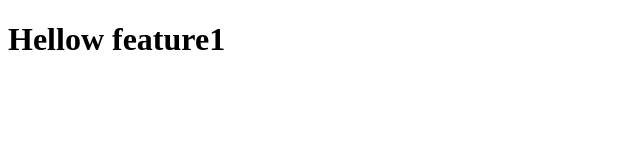
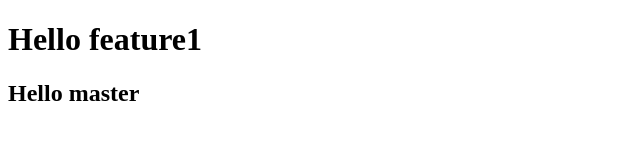
Before and after one commit to sreyrot/branchdemo, a plain HTML site: page index.html in a window 1280 px wide. Shown: the whole page, without its empty margins (0-640 px from the left). Drawn offline with Linux system fonts and the light colour scheme.

Commit message:
branch feature3

```diff
--- a/index.html
+++ b/index.html
@@ -4,9 +4,10 @@
     <meta charset="UTF-8">
     <meta name="viewport" content="width=device-width, initial-scale=1.0">
     <meta http-equiv="X-UA-Compatible" content="ie=edge">
-    <title>branch feature1</title>
+    <title>branch feature3 or defualt branch</title>
 </head>
 <body>
-    <h1>Hellow feature1</h1>
+    <h1>Hello feature1</h1>
+    <h2>Hello master</h2>
 </body>
 </html>
```
